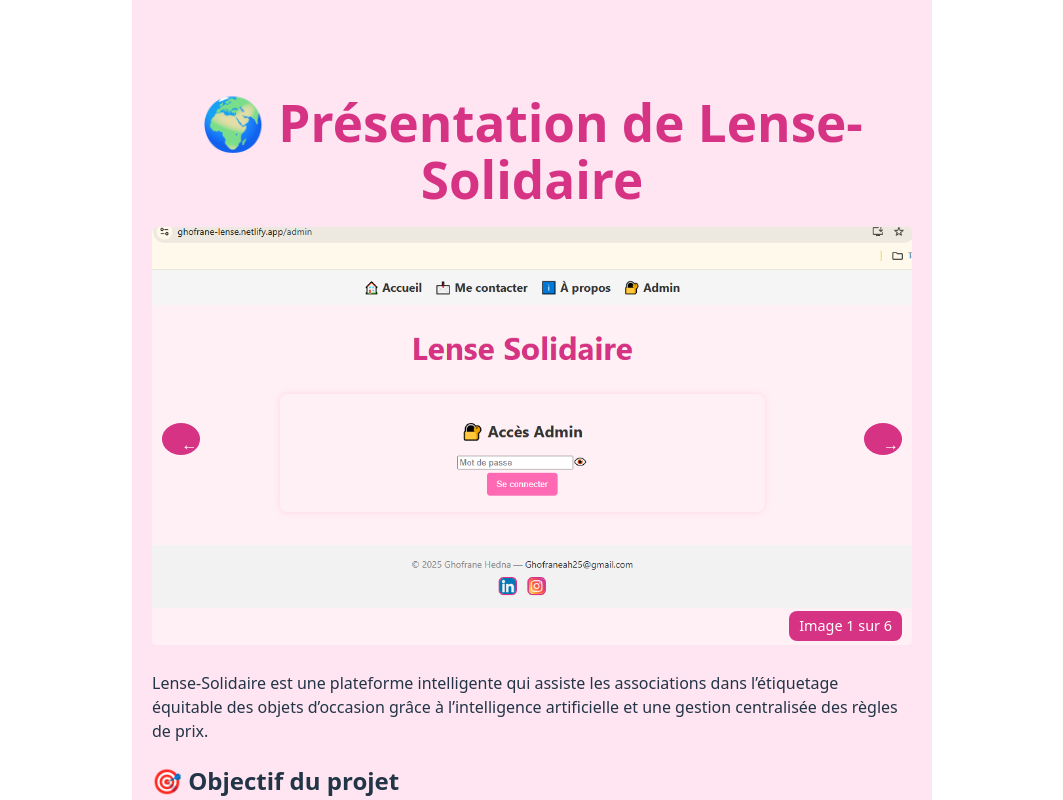
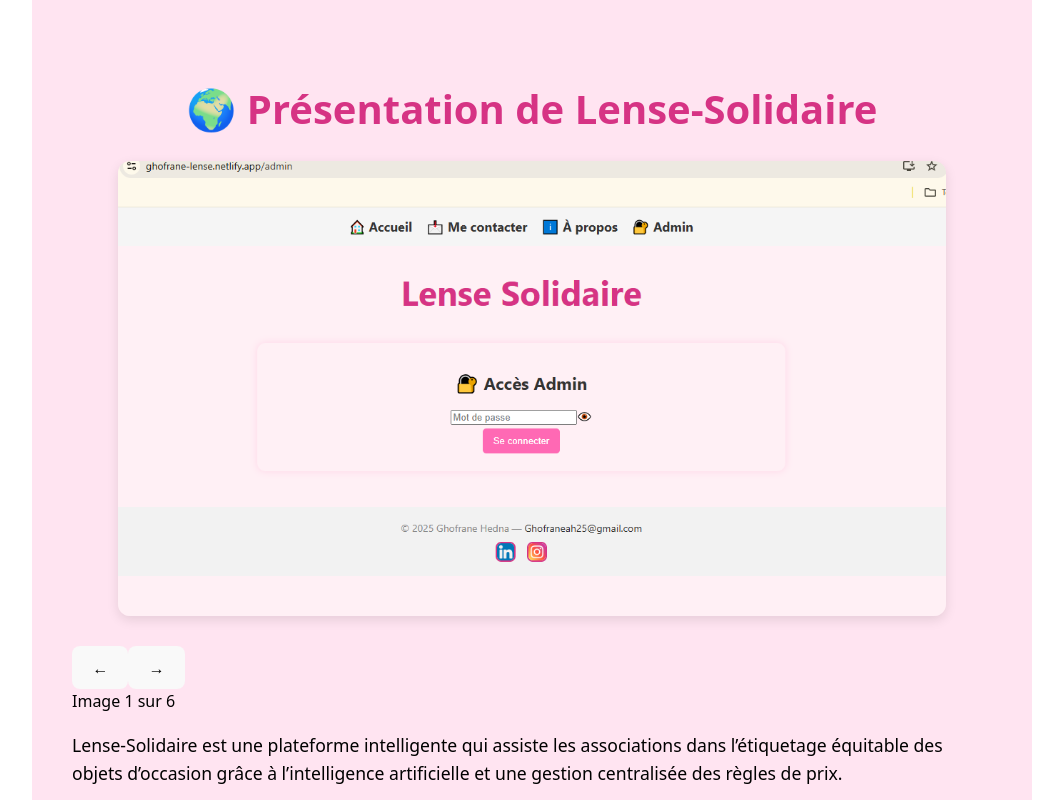
Before and after one commit to GHOFRANE-AH/ghofrane-portfolio, a React (Vite) app: page /lense-solidaire in a window 1280 px wide. Shown: the top 800 px of the page, without its empty margins (108-1171 px from the left). Built offline with nearby package versions, Linux system fonts and the light colour scheme.

Commit message:
Ajout du carrousel et centrage de la page projet

```diff
--- a/src/components/ProjectDetails.css
+++ b/src/components/ProjectDetails.css
@@ -1,82 +1,52 @@
 .project-container {
-  width: 100%;
   max-width: 1000px;
   margin: 0 auto;
   padding: 60px 40px;
   background-color: #ffe4f1;
+  color: #000; /* ✅ texte noir */
   box-sizing: border-box;
 }
 
 .project-title {
+  text-align: center;
+  font-size: 2.5rem;
+  margin-bottom: 30px;
   color: #d63384;
-  text-align: center;
-  margin-bottom: 20px;
 }
 
+.project-text,
+.project-list {
+  font-size: 1.1rem;
+  line-height: 1.6;
+  color: #000; /* ✅ texte noir */
+  text-align: left;
+}
 
-
-
+.project-image {
+  display: block;
+  margin: 0 auto 30px auto;
+  max-width: 100%;
+  width: 90%;
+  height: auto;
+  border-radius: 12px;
+  box-shadow: 0 4px 12px rgba(0, 0, 0, 0.1);
+}
+@media (max-width: 600px) {
   .project-container {
-  padding: 60px 20px;
-  max-width: 800px;
-  margin: 0 auto;
-  background-color: #ffe4f1;
+    padding: 30px 15px;
   }
 
   .project-title {
-  color: #d63384;
+    font-size: 1.8rem;
   }
 
-.project-image-wrapper {
-  position: relative;
-  margin-bottom: 20px;
+  .project-text,
+  .project-list {
+    font-size: 1rem;
   }
 
   .project-image {
     width: 100%;
-  border-radius: 5px;
+    max-width: 100%;
   }
-
-.nav-btn {
-  position: absolute;
-  top: 50%;
-  transform: translateY(-50%);
-  background-color: #d63384;
-  color: #fff;
-  border: none;
-  border-radius: 50%;
-  width: 32px;
-  height: 32px;
-  cursor: pointer;
-  z-index: 1;
 }
-
-.nav-btn.right {
-  right: 10px;
-}
-
-.nav-btn.left {
-  left: 10px;
-}
-
-.image-indicator {
-  position: absolute;
-  bottom: 10px;
-  right: 10px;
-  background-color: #d63384;
-  color: #fff;
-  padding: 4px 10px;
-  border-radius: 8px;
-  font-size: 0.9rem;
-}
-
-.back-btn {
-  display: inline-block;
-  margin-top: 30px;
-  padding: 10px 20px;
-  background-color: #d63384;
-  color: #fff;
-  text-decoration: none;
-  border-radius: 8px;
-  font-weight: bold;
-}
```
Also changed, not shown: src/App.css (+20 -2 lines). Lines whose indentation alone changed are shown as unchanged.
